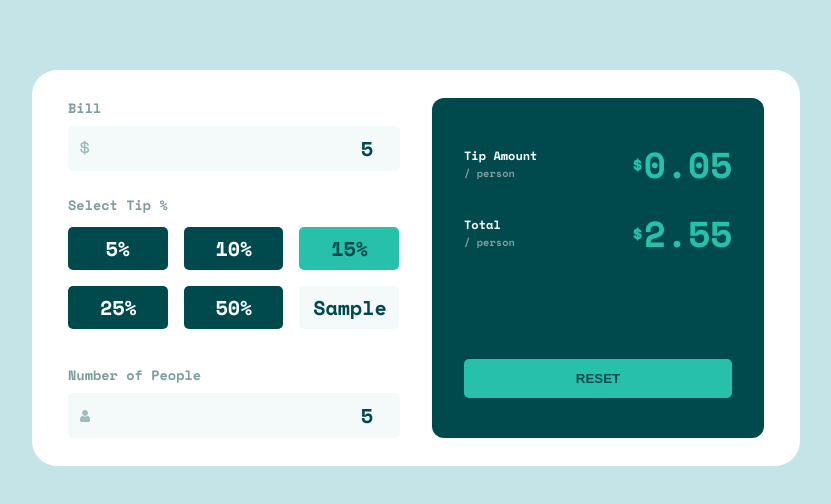
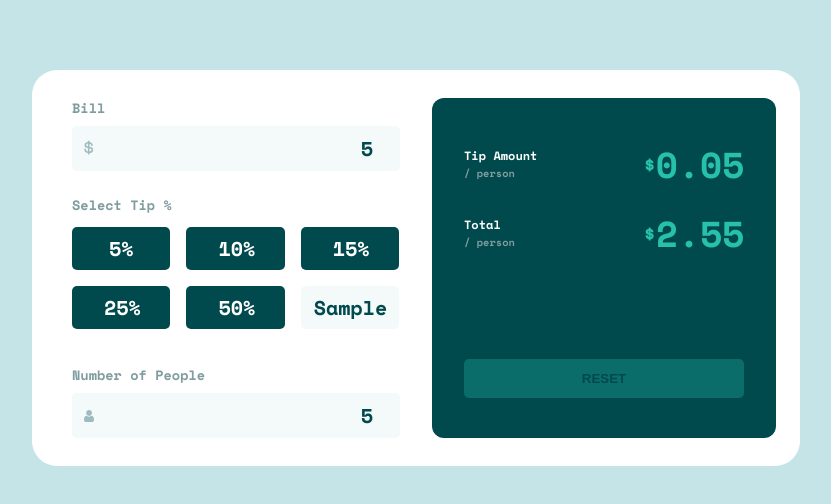
Before and after one commit to EseAlli/tip-calculator, a plain HTML site: page index.html in a window 1280 px wide. Both pictures are taken after typing "5", "Sample", "5" into the empty fields and a click on the button "5%". Shown: the part 212-716 px from the top of the page, without its empty margins (224-1055 px from the left). Drawn offline with nearby package versions, Linux system fonts and the light colour scheme.

Commit message:
desktop view and active state

```diff
--- a/index.js
+++ b/index.js
@@ -19,6 +19,8 @@ function calculator(event) {
 }
 
 form.addEventListener("submit", calculator);
+
+people.addEventListener("focus", errorFunc);
 
 people.addEventListener("change", errorFunc);
 
@@ -49,7 +51,9 @@ reset.addEventListener("click", () => {
 function errorFunc() {
   if (people.value <= 0) {
     errorMsg.style.display = "block";
+    people.style.border = "2px solid red";
   } else {
     errorMsg.style.display = "none";
+    people.style.border = "none";
   }
 }
--- a/style.css
+++ b/style.css
@@ -36,6 +36,11 @@ img {
   display: block;
   height: 3rem;
   object-fit: contain;
+}
+
+button {
+  -webkit-transition: 0.25s;
+  transition: 0.25s;
 }
 
 button:hover {
@@ -92,8 +97,16 @@ input {
   font-weight: 700;
   font-size: 1.25rem;
   font-family: "Space Mono", monospace;
+  outline: none;
 }
 
+input:hover {
+  cursor: pointer;
+}
+
+input:focus {
+  border: 2px solid var(--primary-cyan);
+}
 .percent {
   display: flex;
   flex-direction: column;
@@ -126,8 +139,10 @@ input {
 
 .five:hover,
 .ten:hover,
-.fifteen {
-  background-color: var(--primary-cyan);
+.fifteen:hover,
+.twenty-five:hover,
+.fifty:hover {
+  background-color: hsl(185, 41%, 84%);
   color: var(--dark-cyan);
 }
 
@@ -206,6 +221,10 @@ input {
   margin-top: 0.75rem;
 }
 
+.calculation button:hover {
+  background-color: hsl(185, 41%, 84%);
+}
+
 .calculation .amount {
   font-size: 1.5rem;
   color: var(--primary-cyan);
@@ -220,7 +239,7 @@ input {
 
 @media (min-width: 600px) {
   .calculator {
-    max-width: 80%;
+    max-width: 70%;
   }
 }
 
@@ -229,12 +248,18 @@ input {
     gap: 3rem;
   }
 
+  .fifteen {
+    background-color: var(--dark-cyan);
+    color: var(--primary-white);
+  }
+
   .calculator {
     display: grid;
     grid-template-columns: repeat(2, 1fr);
     gap: 2rem;
     padding: 1.75rem 2.25rem;
     border-radius: 25px;
+    max-width: 80%;
   }
 
   .percent button {
@@ -256,11 +281,25 @@ input {
 
   .calculation button {
     margin-top: auto;
+    background-color: hsla(172, 67%, 45%, 0.3);
+  }
+
+  .calculation button:hover {
   }
 }
 
 @media (min-width: 1280px) {
   .calculator {
     max-width: 60%;
+    padding: 1.75rem 1.5rem;
+    align-items: center;
+  }
+
+  form {
+    margin-left: 1rem;
+  }
+
+  .calculation {
+    align-self: stretch;
   }
 }
```
